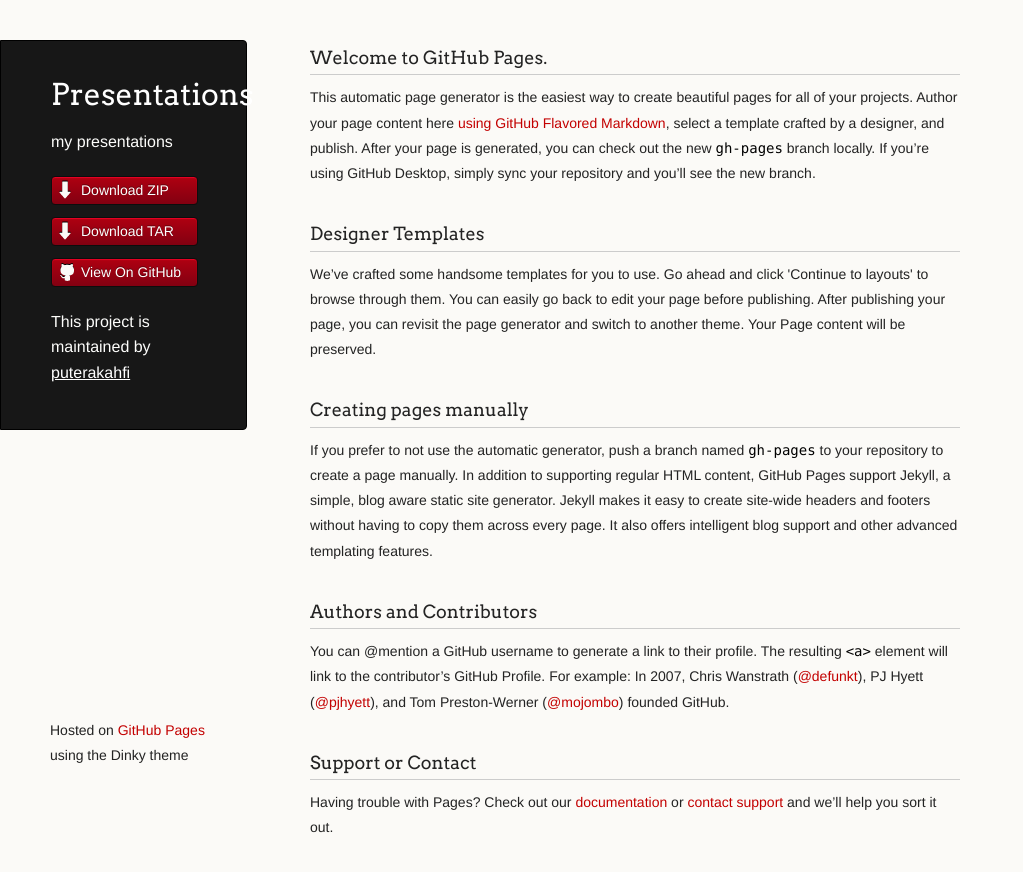
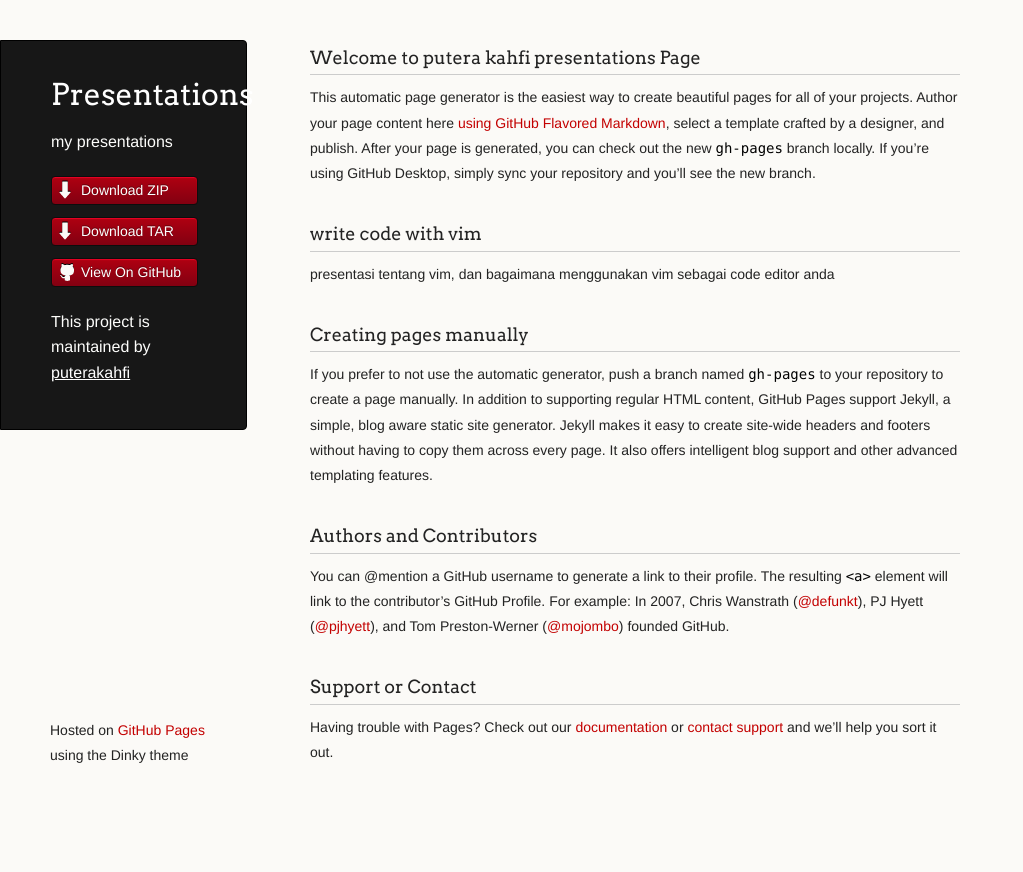
Before and after one commit to puterakahfi/presentations, a plain HTML site: page index.html in a window 1280 px wide. Shown: the whole page, without its empty margins (0-1023 px from the left). After the commit the page ends 837 px from the top, so only its background shows below. Drawn offline with Linux system fonts and the light colour scheme.

Commit message:
add vim section

```diff
--- a/index.html
+++ b/index.html
@@ -31,15 +31,15 @@
       </header>
       <section>
         <h3>
-<a id="welcome-to-github-pages" class="anchor" href="#welcome-to-github-pages" aria-hidden="true"><span aria-hidden="true" class="octicon octicon-link"></span></a>Welcome to GitHub Pages.</h3>
+<a id="welcome-to-github-pages" class="anchor" href="#welcome-to-github-pages" aria-hidden="true"><span aria-hidden="true" class="octicon octicon-link"></span></a>Welcome to putera kahfi presentations Page</h3>
 
 <p>This automatic page generator is the easiest way to create beautiful pages for all of your projects. Author your page content here <a href="https://guides.github.com/features/mastering-markdown/">using GitHub Flavored Markdown</a>, select a template crafted by a designer, and publish. After your page is generated, you can check out the new <code>gh-pages</code> branch locally. If you’re using GitHub Desktop, simply sync your repository and you’ll see the new branch.</p>
 
 <h3>
-<a id="designer-templates" class="anchor" href="#designer-templates" aria-hidden="true"><span aria-hidden="true" class="octicon octicon-link"></span></a>Designer Templates</h3>
-
-<p>We’ve crafted some handsome templates for you to use. Go ahead and click 'Continue to layouts' to browse through them. You can easily go back to edit your page before publishing. After publishing your page, you can revisit the page generator and switch to another theme. Your Page content will be preserved.</p>
-
+	<a id="designer-templates" class="anchor" href="#designer-templates" aria-hidden="true"><span aria-hidden="true" class="octicon octicon-link"></span></a>write code with vim</h3>
+<p>
+presentasi tentang vim, dan bagaimana menggunakan vim sebagai code editor anda
+</p>
 <h3>
 <a id="creating-pages-manually" class="anchor" href="#creating-pages-manually" aria-hidden="true"><span aria-hidden="true" class="octicon octicon-link"></span></a>Creating pages manually</h3>
 
```
